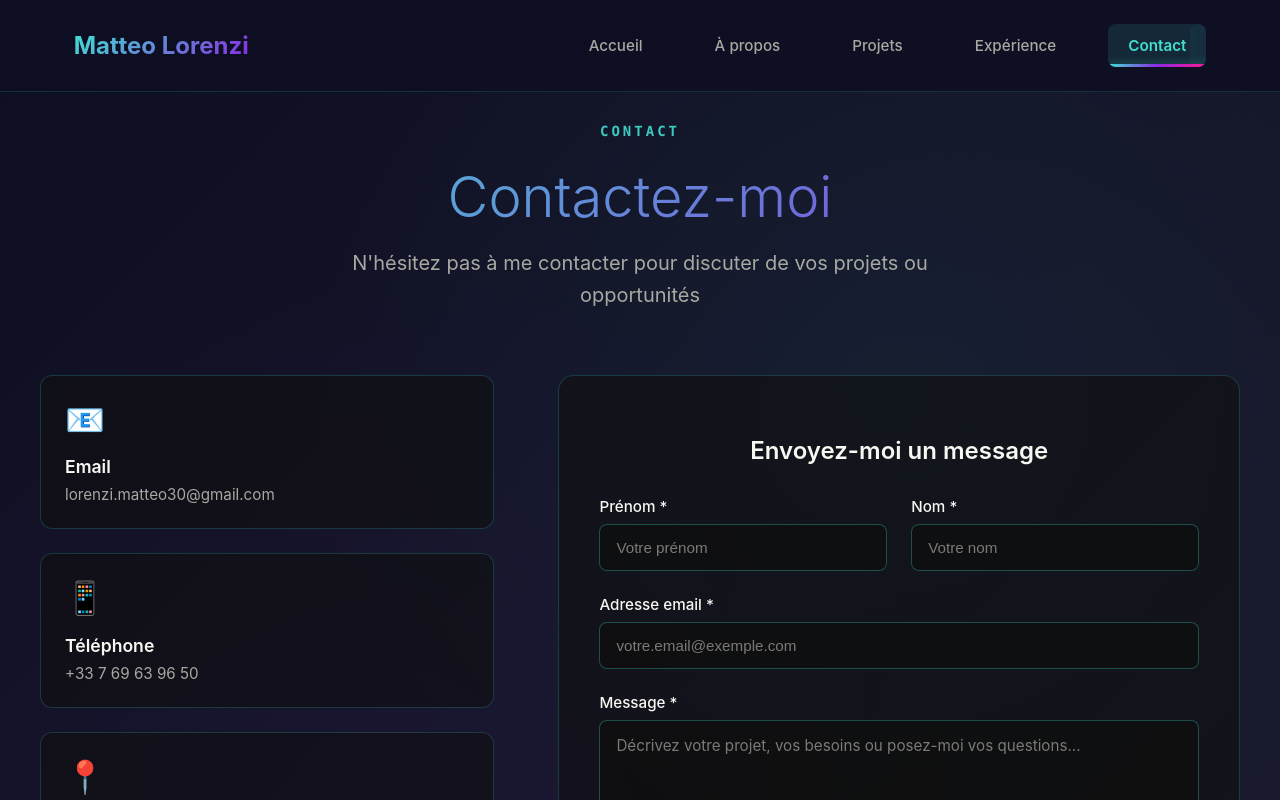
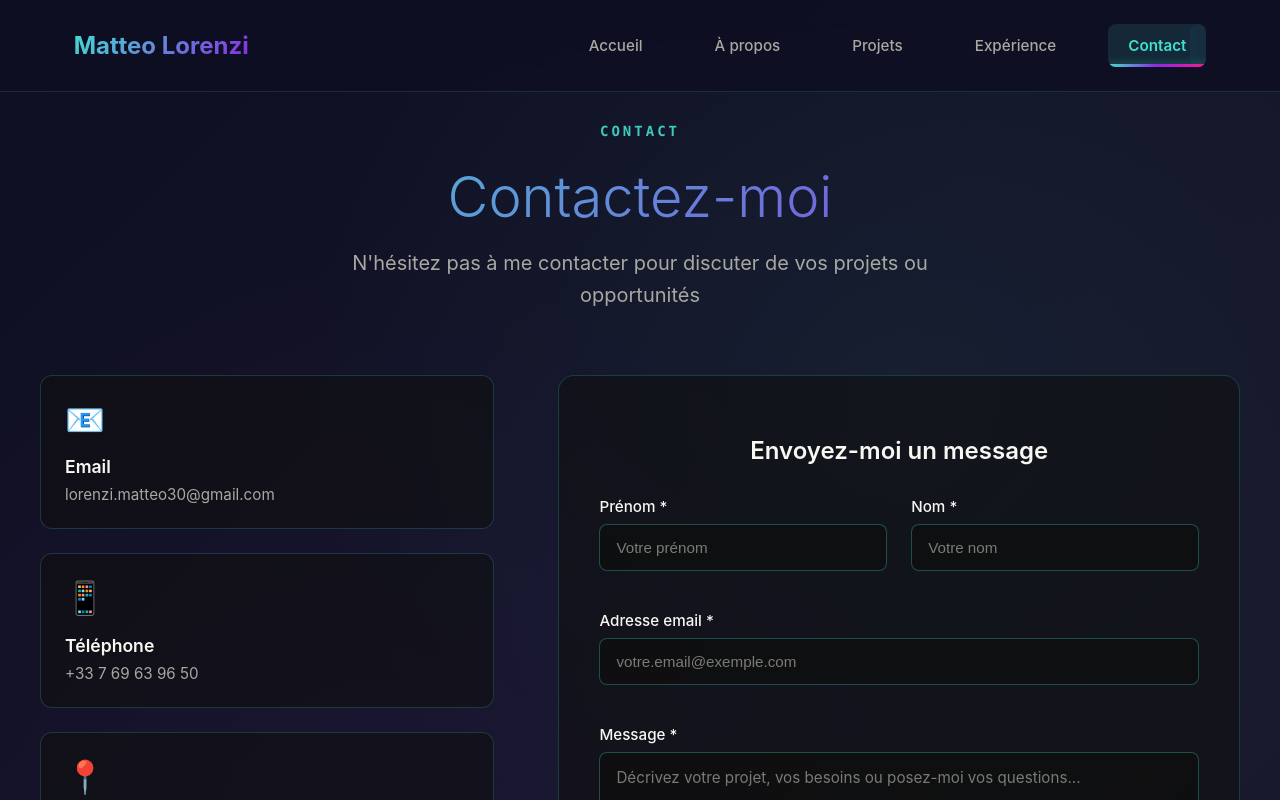
Before and after one commit to matteo-lorenzi/portfolio_2025, a React (Vite) app: page /portfolio_2025/contact in a window 1280 px wide. Shown: the top 800 px of the page. Built offline with nearby package versions, Linux system fonts and the light colour scheme.

Commit message:
fix: adjust contact form layout and spacing for improved usability

```diff
--- a/src/pages/ContactPage.scss
+++ b/src/pages/ContactPage.scss
@@ -178,11 +178,14 @@
 
 // Formulaire de contact
 .contact-form {
+  display: flex;
+  flex-direction: column;
   background: rgba(16, 16, 16, 0.6);
   padding: 2.5rem;
   border-radius: 16px;
   border: 1px solid rgba(64, 224, 208, 0.2);
   backdrop-filter: blur(10px);
+  min-height: -webkit-fill-available;
 
   @media (max-width: $mobile) {
     padding: 1.5rem;
@@ -208,7 +211,7 @@
   }
 
   .form-group {
-    margin-bottom: 1.5rem;
+    margin-bottom: 2.5rem;
 
     label {
       display: block;
```
